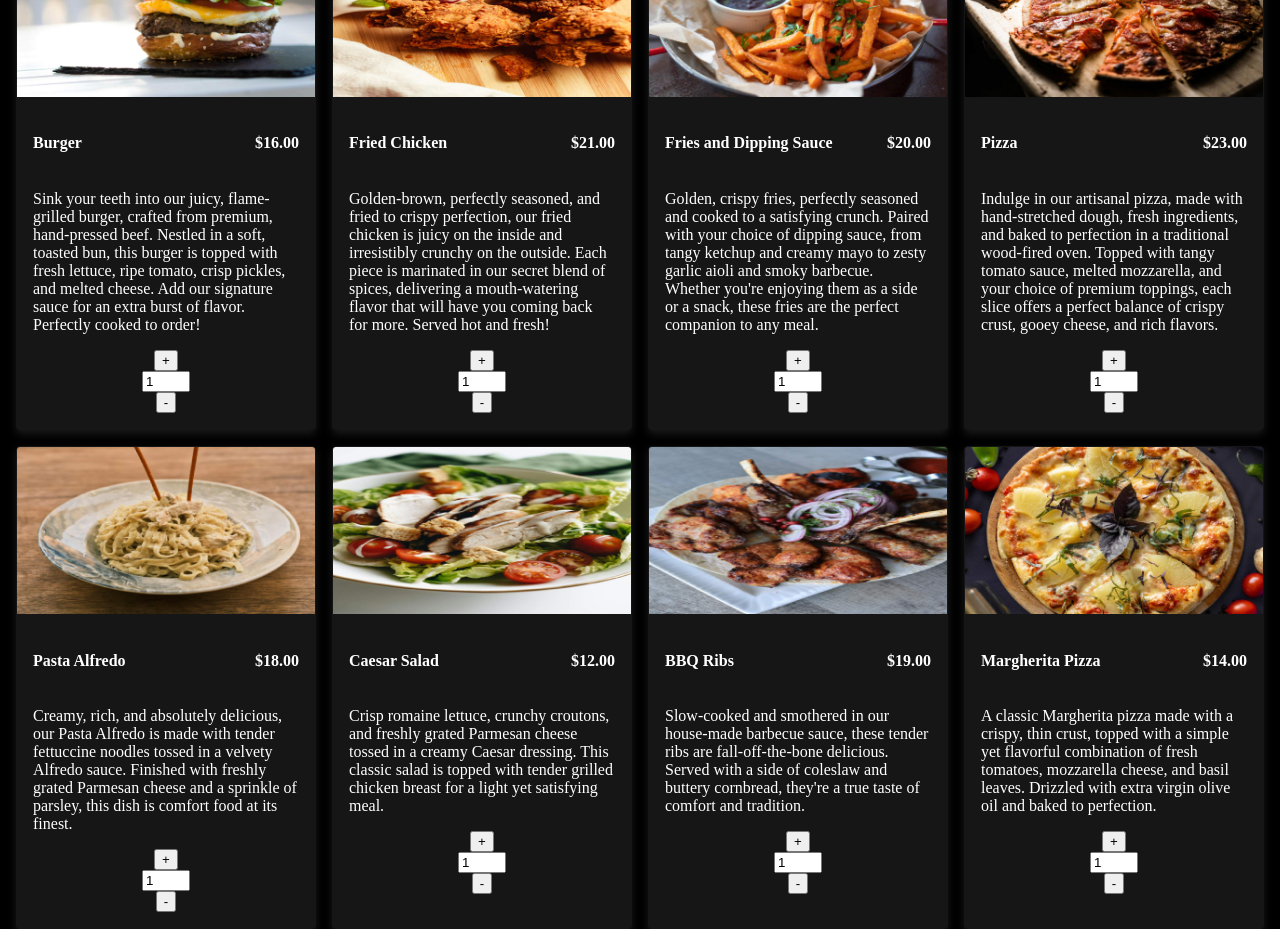
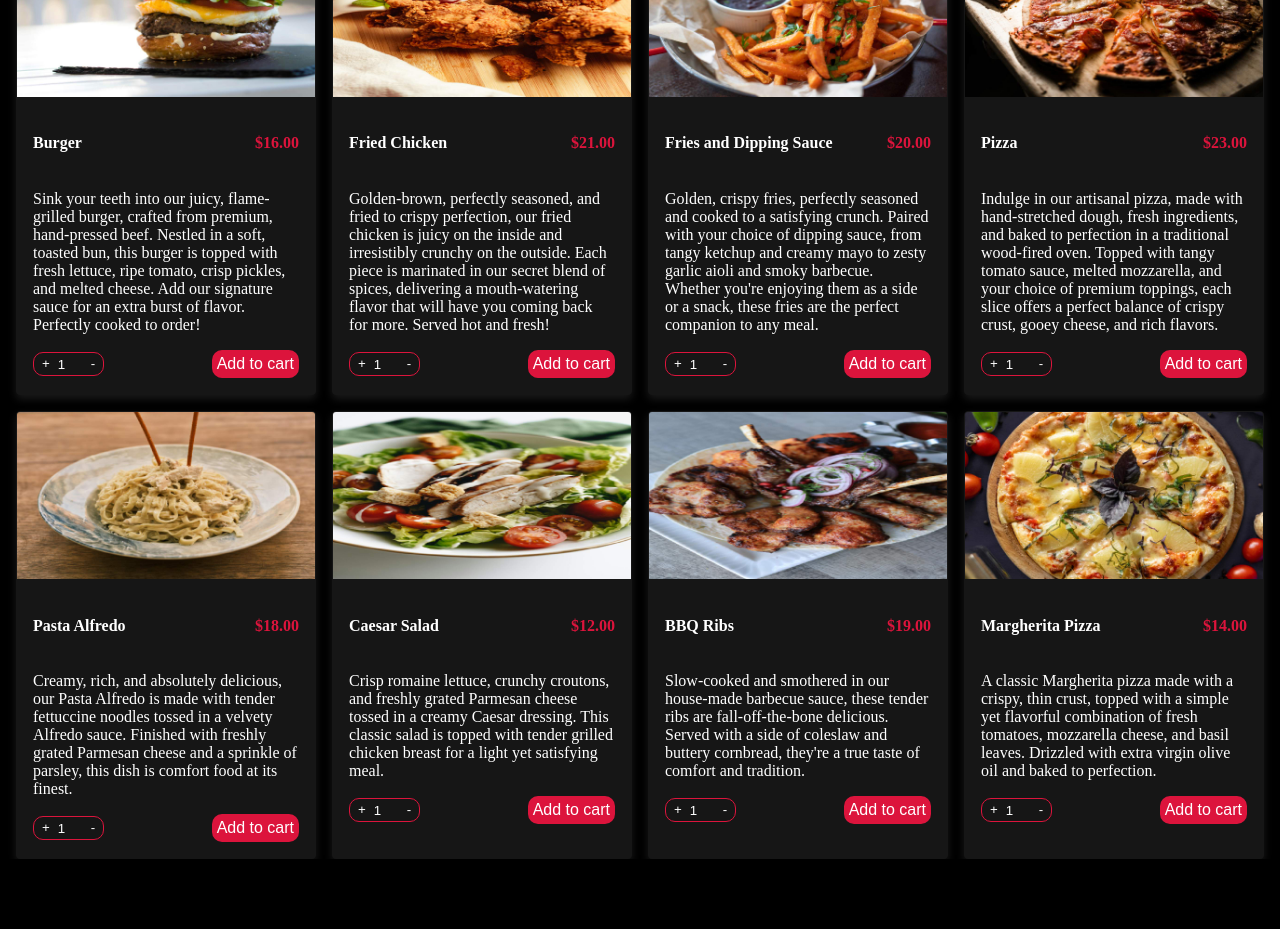
Before and after one commit to Edannan/react-cart-app, a React (Create React App) app: page / in a window 1280 px wide. Shown: the part 640-1569 px from the top of the page. After the commit the page ends 1499 px from the top, so only its background shows below. Built offline with nearby package versions, Linux system fonts and the light colour scheme.

Commit message:
UI improved, working on modal next

```diff
--- a/src/components/Header/Header.module.css
+++ b/src/components/Header/Header.module.css
@@ -31,7 +31,7 @@
 
 .hero-message {
   margin-top: 1rem;
-  max-width: 361px;
+  max-width: 22.563rem;
 }
 
 @media (min-width: 40rem) {
--- a/src/components/Meals/MealItem.js
+++ b/src/components/Meals/MealItem.js
@@ -9,7 +9,7 @@ const MealItem = ({id, price, title, description, image}) => {
       <div className={classes['card-body']}>
         <div className={classes.title}>
           <h4>{title}</h4>
-          <h4>${price.toFixed(2)}</h4>
+          <h4 className={classes.price}>${price.toFixed(2)}</h4>
         </div>
         <p className={classes.description}>{description}</p>
         <MealItemForm id={id} />
--- a/src/components/Meals/MealItem.module.css
+++ b/src/components/Meals/MealItem.module.css
@@ -23,6 +23,10 @@
   align-items: center;
 }
 
+.price{
+    color: crimson;
+}
+
 .description{
   text-align: left;
 }
--- a/src/components/Meals/MealItemForm.js
+++ b/src/components/Meals/MealItemForm.js
@@ -1,11 +1,13 @@
 import React, { useRef } from "react";
 import Input from "../UI/Input/input";
+import classes from "./MealItemForm.module.css";
 
-const MealItemForm = ({id}) => {
+const MealItemForm = ({ id }) => {
   const inputref = useRef(null);
 
   return (
-    <form>
+    <form className={classes.mealitemform}>
+      <div className={classes.cartbuttons}>
         <button>+</button>
         <Input
           ref={inputref}
@@ -19,6 +21,8 @@ const MealItemForm = ({id}) => {
           }}
         />
         <button>-</button>
+      </div>
+      <button className={classes.add}>Add to cart</button>
     </form>
   );
 };
--- a/src/components/Meals/MealItemForm.module.css
+++ b/src/components/Meals/MealItemForm.module.css
@@ -0,0 +1,36 @@
+.mealitemform {
+  display: flex;
+  justify-content: space-between;
+  align-items: center;
+}
+
+.cartbuttons {
+  display: flex;
+  background-color: rgba(0, 0, 0, 0);
+  border: 1px solid crimson;
+  border-radius: 0.625rem;
+  padding: 0.125rem;
+}
+
+.cartbuttons button {
+  cursor: pointer;
+  border: none;
+  background-color: rgba(0, 0, 0, 0);
+  color: #fff;
+  border-radius: 0.325rem;
+}
+
+.add {
+  cursor: pointer;
+  background-color: crimson;
+  color: #fff;
+  border: none;
+  border-radius: 0.625rem;
+  padding: 0.313rem;
+  outline: none;
+  font-size: 1rem;
+}
+
+.add:hover {
+  background-color: rgb(163, 16, 46);
+}
--- a/src/components/UI/Input/Input.module.css
+++ b/src/components/UI/Input/Input.module.css
@@ -1,3 +1,15 @@
-.button-container{
+input[type="number"] {
+  background-color: rgba(0, 0, 0, 0);
+  color: #fff;
+  border: none;
+  -moz-appearance: textfield; /* remove spinner for firefox */
+  -ms-appearance: textfield; /* remove spinner for internet explorer */
+  outline: none;
+}
 
+/* remove spinner for chrome, safari */
+input[type="number"]::-webkit-inner-spin-button,
+input[type="number"]::-webkit-outer-spin-button {
+  -webkit-appearance: none;
+  margin: 0;
 }
--- a/src/components/UI/Input/input.js
+++ b/src/components/UI/Input/input.js
@@ -3,7 +3,7 @@ import classes from './Input.module.css'
 
 const input = forwardRef((props, ref) => {
   return (
-    <div className={classes['button-container']}>
+    <div className={classes.input}>
         <input ref={ref} {...props.input} />
     </div>
   )
--- a/src/index.css
+++ b/src/index.css
@@ -1,5 +1,9 @@
 * {
   box-sizing: border-box;
+}
+
+html {
+  scroll-behavior: smooth;
 }
 
 body {
```
Lines whose indentation alone changed are shown as unchanged.
